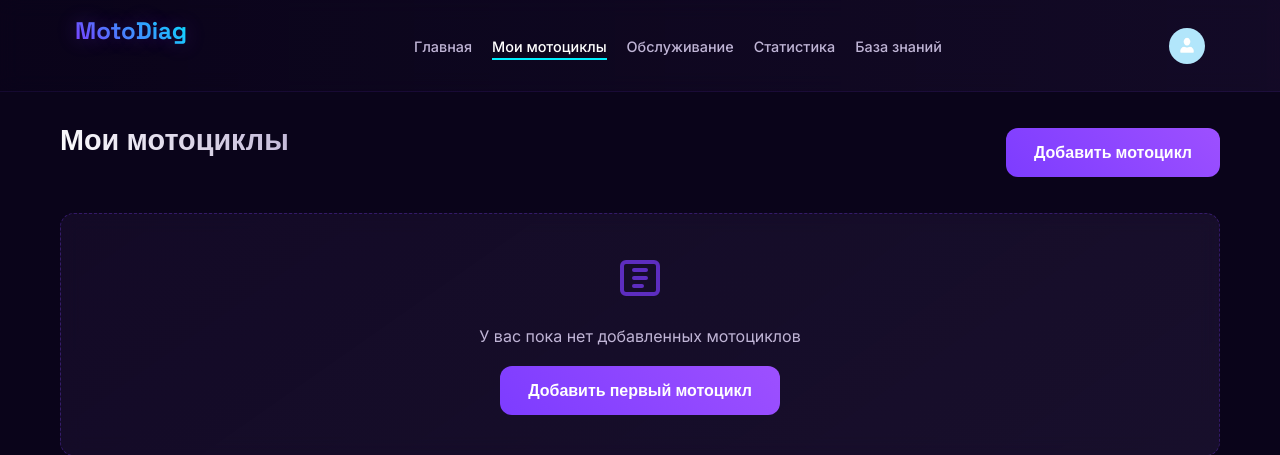
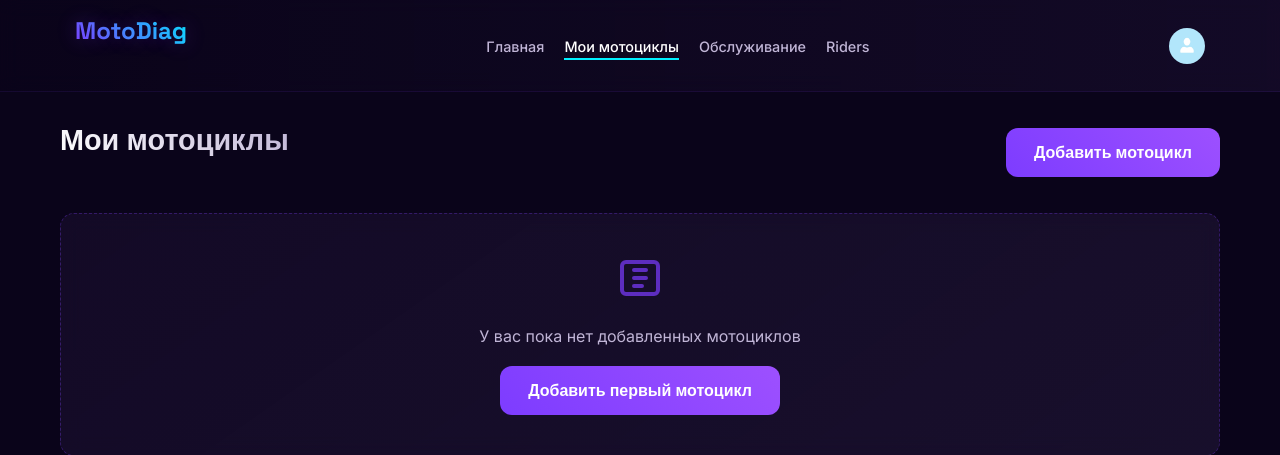
Before and after one commit to griskprj/MotoDiag1.0, a Flask app: page /moto/my_moto in a window 1280 px wide. Shown: the top 455 px of the page. Run offline with Flask 3, Linux system fonts and the light colour scheme; the visitor is signed in with stand-in values (Sample User, id 1); data that the repository does not hold is empty.

Commit message:
Edit links in header (start make search user function)

```diff
--- a/app/templates/index.html
+++ b/app/templates/index.html
@@ -37,8 +37,7 @@
                         <li><a href="/index" class="active">Главная</a></li>
                         <li><a href="/moto/my_moto">Мои мотоциклы</a></li>
                         <li><a href="/maintenance/maintenance">Обслуживание</a></li>
-                        <li><a href="#">Статистика</a></li>
-                        <li><a href="#">База знаний</a></li>
+                        <li><a href="/community/riders">Riders</a></li>
                     </ul>
                 </nav>
 
@@ -60,8 +59,7 @@
                 <li><a href="/index" class="active">Главная</a></li>
                 <li><a href="/my_moto">Мои мотоциклы</a></li>
                 <li><a href="/maintenance">Обслуживание</a></li>
-                <li><a href="#">Статистика</a></li>
-                <li><a href="#">База знаний</a></li>
+                <li><a href="/community/riders">Riders</a></li>
             </ul>
         </div>
 
--- a/app/templates/my_moto.html
+++ b/app/templates/my_moto.html
@@ -37,8 +37,7 @@
                         <li><a href="/index">Главная</a></li>
                         <li><a href="/moto/my_moto" class="active">Мои мотоциклы</a></li>
                         <li><a href="/maintenance/maintenance">Обслуживание</a></li>
-                        <li><a href="#">Статистика</a></li>
-                        <li><a href="#">База знаний</a></li>
+                        <li><a href="/community/riders">Riders</a></li>
                     </ul>
                 </nav>
 
@@ -60,8 +59,7 @@
                 <li><a href="/index">Главная</a></li>
                 <li><a href="/moto/my_moto" class="active">Мои мотоциклы</a></li>
                 <li><a href="/maintenance/maintenance">Обслуживание</a></li>
-                <li><a href="#">Статистика</a></li>
-                <li><a href="#">База знаний</a></li>
+                <li><a href="/community/riders">Riders</a></li>
             </ul>
         </div>
 
--- a/app/templates/profile.html
+++ b/app/templates/profile.html
@@ -26,8 +26,7 @@
                         <li><a href="/index">Главная</a></li>
                         <li><a href="/moto/my_moto">Мои мотоциклы</a></li>
                         <li><a href="/maintenance/maintenance">Обслуживание</a></li>
-                        <li><a href="#">Статистика</a></li>
-                        <li><a href="#">База знаний</a></li>
+                        <li><a href="/community/riders">Riders</a></li>
                     </ul>
                 </nav>
 
@@ -49,8 +48,7 @@
                 <li><a href="/index">Главная</a></li>
                 <li><a href="/moto/my_moto">Мои мотоциклы</a></li>
                 <li><a href="/maintenance/maintenance">Обслуживание</a></li>
-                <li><a href="#">Статистика</a></li>
-                <li><a href="#">База знаний</a></li>
+                <li><a href="/community/riders">Riders</a></li>
             </ul>
         </div>
 
--- a/app/templates/service.html
+++ b/app/templates/service.html
@@ -65,8 +65,7 @@
                         <li><a href="/index">Главная</a></li>
                         <li><a href="/moto/my_moto">Мои мотоциклы</a></li>
                         <li><a href="/maintenance/maintenance" class="active">Обслуживание</a></li>
-                        <li><a href="#">Статистика</a></li>
-                        <li><a href="#">База знаний</a></li>
+                        <li><a href="/community/riders">Riders</a></li>
                     </ul>
                 </nav>
 
@@ -88,8 +87,7 @@
                 <li><a href="/index">Главная</a></li>
                 <li><a href="/moto/my_moto">Мои мотоциклы</a></li>
                 <li><a href="/maintenance/maintenance" class="active">Обслуживание</a></li>
-                <li><a href="#">Статистика</a></li>
-                <li><a href="#">База знаний</a></li>
+                <li><a href="/community/riders">Riders</a></li>
             </ul>
         </div>
 
```
Also changed, not shown: app/templates/moto.html (+3 -5 lines).
